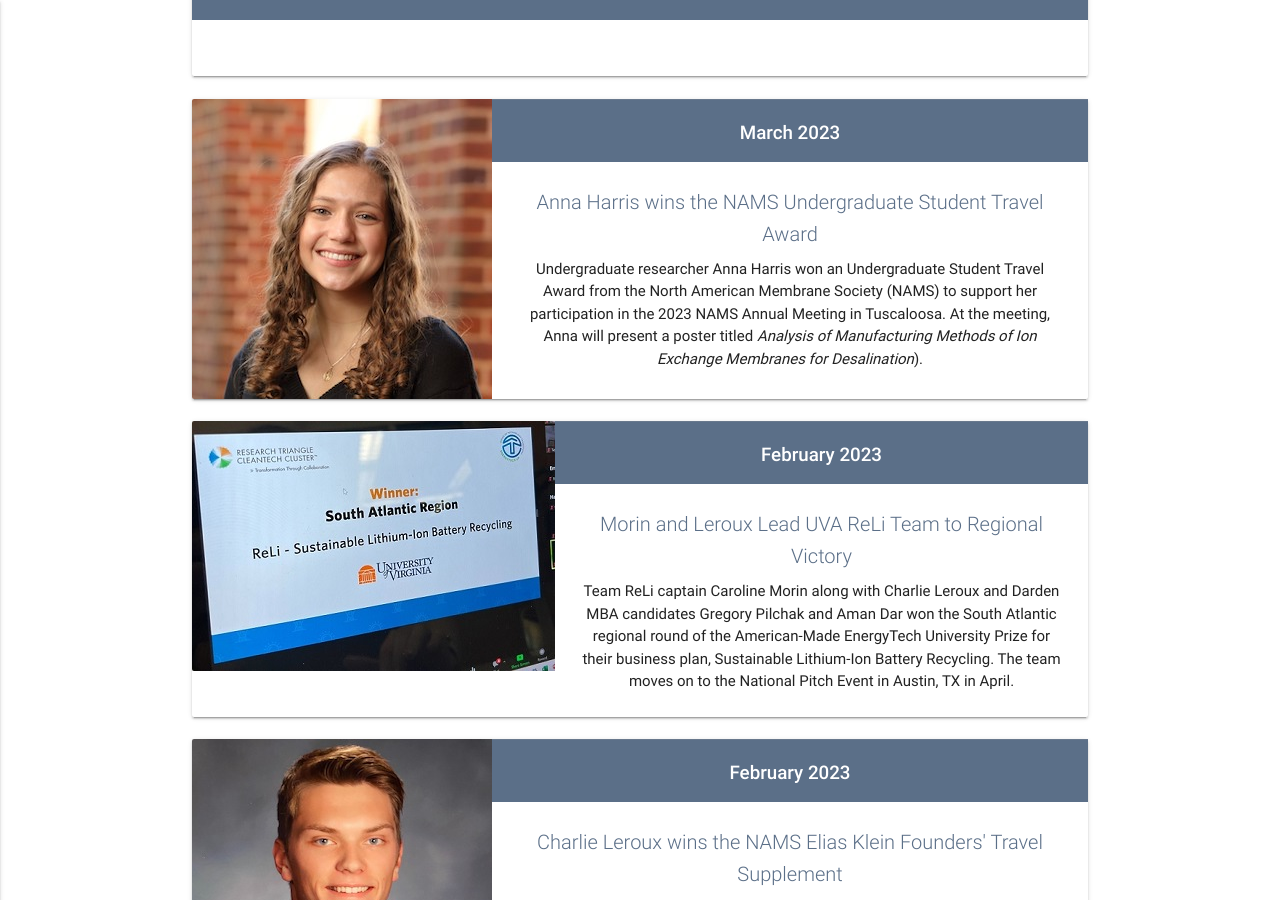
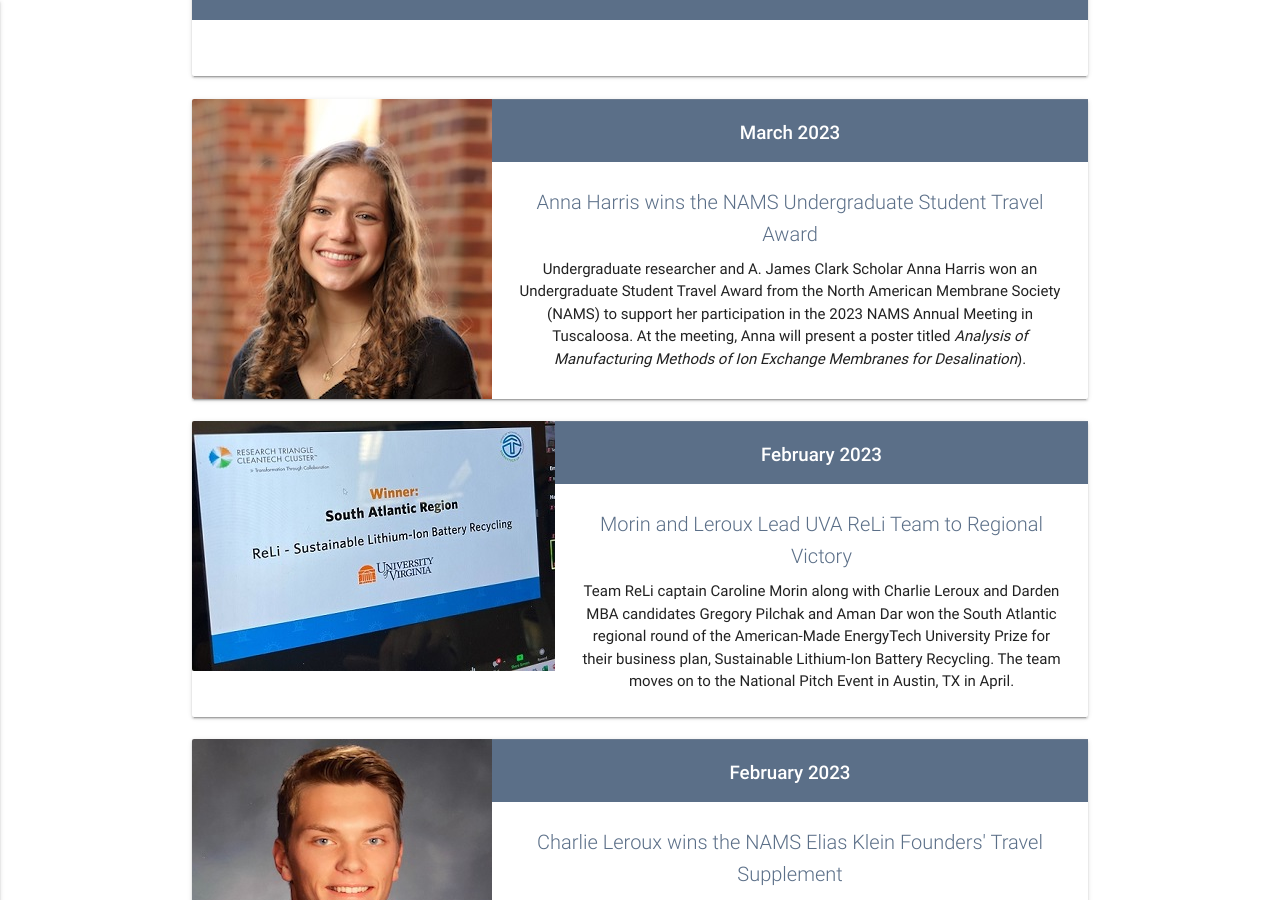
Before and after one commit to geisegroup/geisegroup.github.io, a Jekyll site: the page built from index.md, in a window 1280 px wide and 900 px high, scrolled down 2396 px. Built offline with Jekyll 4.4.1, drawn with Linux system fonts in a browser that asks for light colours; nearby versions of some CDN libraries.

Commit message:
Update 23_harris-nams.html

```diff
--- a/_newsItems/23_harris-nams.html
+++ b/_newsItems/23_harris-nams.html
@@ -2,6 +2,6 @@
 date: 2023-3-12
 year: 2023
 title: Anna Harris wins the NAMS Undergraduate Student Travel Award
-text: Undergraduate researcher Anna Harris won an Undergraduate Student Travel Award from the North American Membrane Society (NAMS) to support her participation in the 2023 NAMS Annual Meeting in Tuscaloosa. At the meeting, Anna will present a poster titled <em>Analysis of Manufacturing Methods of Ion Exchange Membranes for Desalination</em>).
+text: Undergraduate researcher and A. James Clark Scholar Anna Harris won an Undergraduate Student Travel Award from the North American Membrane Society (NAMS) to support her participation in the 2023 NAMS Annual Meeting in Tuscaloosa. At the meeting, Anna will present a poster titled <em>Analysis of Manufacturing Methods of Ion Exchange Membranes for Desalination</em>).
 image: harris.jpeg
 ---
```
